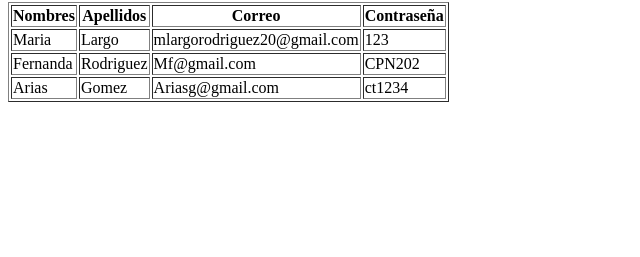
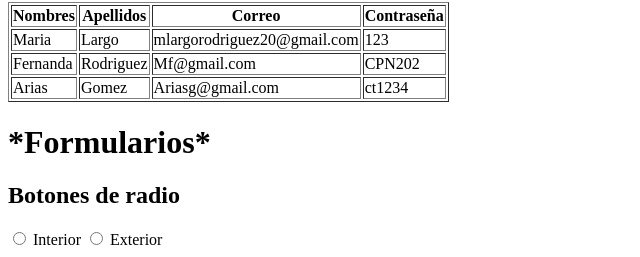
Before and after one commit to mlargorodriguez20-blip/PROYECTO3313638-, a plain HTML site: page index.html in a window 1280 px wide. Shown: the part 701-958 px from the top of the page, without its empty margins (0-640 px from the left). Before the commit the page ends 811 px from the top, so only its background shows below. Drawn offline with Linux system fonts and the light colour scheme.

Commit message:
actualice el index hasta tabla

```diff
--- a/index.html
+++ b/index.html
@@ -58,6 +58,20 @@
         </tr>
     </table>
 
+    <h1>*Formularios*</h1>
+    <form action="">
+        <h2>Botones de radio</h2>
+
+        <label for="">
+            <input type="radio">
+            Interior
+        </label>
+        <label for="">
+            <input type="radio">
+            Exterior
+        </label>
+    </form>
+
 
 </body>
 </html>
```
